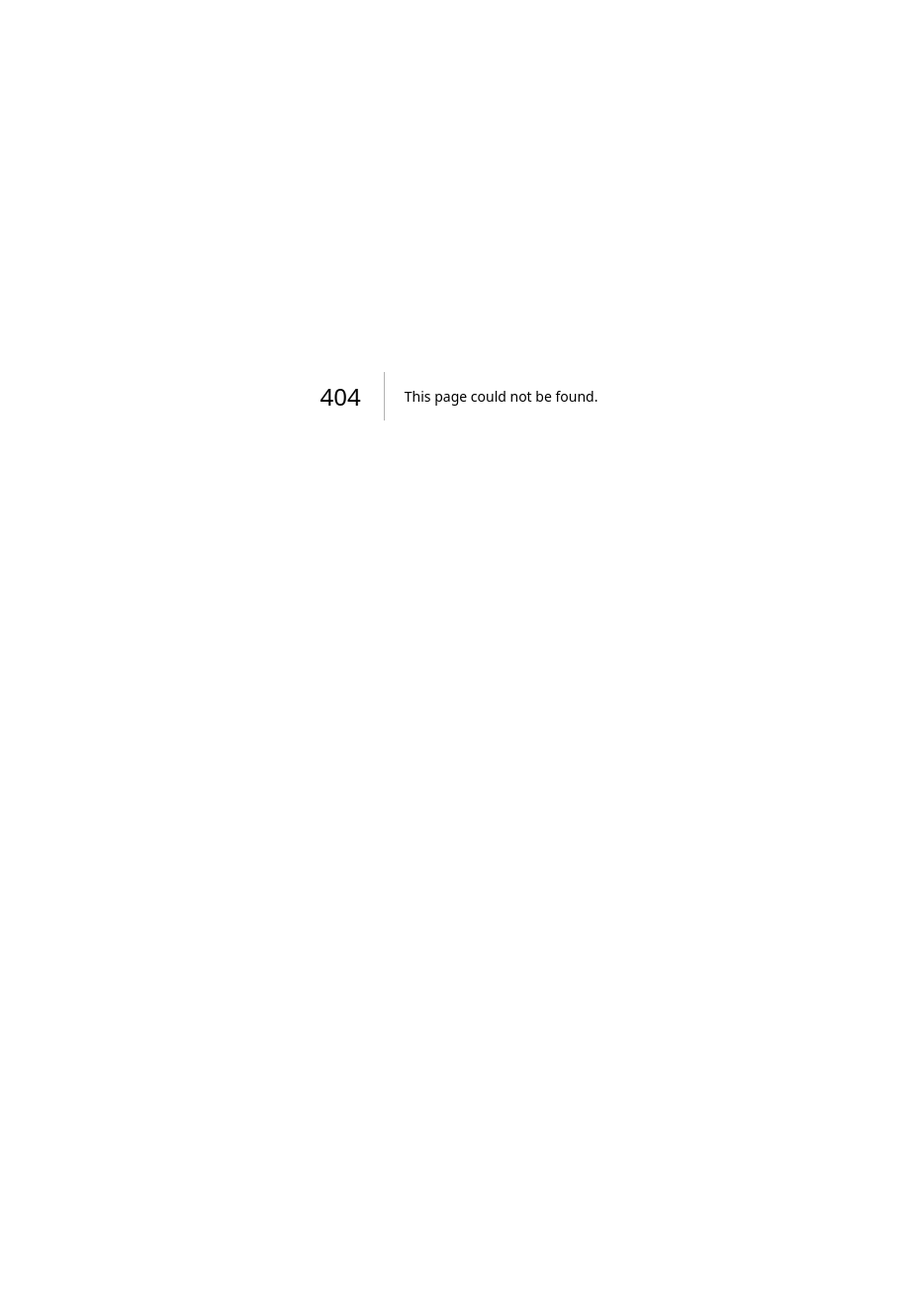
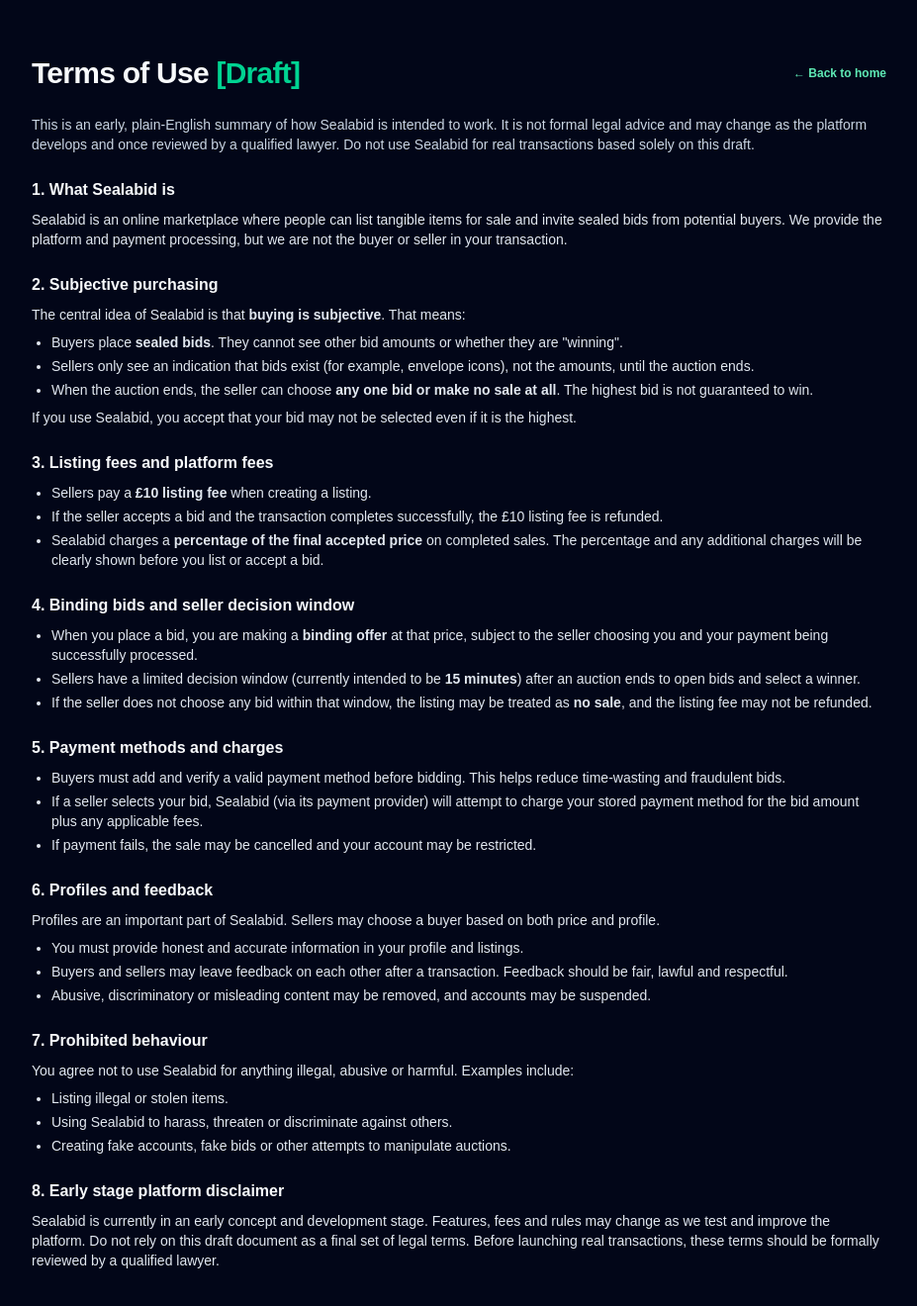
Before and after one commit to mcmors63/sealabid, a Next.js app: page /terms in a window 1280 px wide. Before the commit this address had no page. Shown: the top 1320 px of the page at 99% size, without its empty margins (176-1103 px from the left). Before the commit the page ends 800 px from the top, so only its background shows below. Built offline with nearby package versions, Linux system fonts and the light colour scheme.

Commit message:
Add Sealabid homepage and draft terms page

```diff
--- /dev/null
+++ b/app/terms/page.tsx
@@ -0,0 +1,208 @@
+// app/terms/page.tsx
+import Link from "next/link";
+
+export const metadata = {
+  title: "Terms – Sealabid",
+};
+
+export default function TermsPage() {
+  return (
+    <main className="min-h-screen bg-slate-950 text-slate-50">
+      <div className="mx-auto max-w-4xl px-4 py-10 sm:py-14">
+        <div className="mb-6 flex items-center justify-between gap-4">
+          <h1 className="text-2xl font-bold tracking-tight sm:text-3xl">
+            Terms of Use <span className="text-emerald-400">[Draft]</span>
+          </h1>
+          <Link
+            href="/"
+            className="text-xs font-semibold text-emerald-300 hover:text-emerald-200"
+          >
+            ← Back to home
+          </Link>
+        </div>
+
+        <p className="mb-6 text-sm text-slate-300">
+          This is an early, plain-English summary of how Sealabid is intended to
+          work. It is not formal legal advice and may change as the platform
+          develops and once reviewed by a qualified lawyer. Do not use Sealabid
+          for real transactions based solely on this draft.
+        </p>
+
+        <div className="space-y-6 text-sm text-slate-200">
+          <section>
+            <h2 className="mb-2 text-base font-semibold text-slate-50">
+              1. What Sealabid is
+            </h2>
+            <p>
+              Sealabid is an online marketplace where people can list tangible
+              items for sale and invite sealed bids from potential buyers. We
+              provide the platform and payment processing, but we are not the
+              buyer or seller in your transaction.
+            </p>
+          </section>
+
+          <section>
+            <h2 className="mb-2 text-base font-semibold text-slate-50">
+              2. Subjective purchasing
+            </h2>
+            <p className="mb-2">
+              The central idea of Sealabid is that{" "}
+              <span className="font-semibold">buying is subjective</span>. That
+              means:
+            </p>
+            <ul className="list-disc space-y-1 pl-5">
+              <li>
+                Buyers place <span className="font-semibold">sealed bids</span>.
+                They cannot see other bid amounts or whether they are
+                &quot;winning&quot;.
+              </li>
+              <li>
+                Sellers only see an indication that bids exist (for example,
+                envelope icons), not the amounts, until the auction ends.
+              </li>
+              <li>
+                When the auction ends, the seller can choose{" "}
+                <span className="font-semibold">
+                  any one bid or make no sale at all
+                </span>
+                . The highest bid is not guaranteed to win.
+              </li>
+            </ul>
+            <p className="mt-2">
+              If you use Sealabid, you accept that your bid may not be selected
+              even if it is the highest.
+            </p>
+          </section>
+
+          <section>
+            <h2 className="mb-2 text-base font-semibold text-slate-50">
+              3. Listing fees and platform fees
+            </h2>
+            <ul className="list-disc space-y-1 pl-5">
+              <li>
+                Sellers pay a <span className="font-semibold">£10 listing fee</span>{" "}
+                when creating a listing.
+              </li>
+              <li>
+                If the seller accepts a bid and the transaction completes
+                successfully, the £10 listing fee is refunded.
+              </li>
+              <li>
+                Sealabid charges a{" "}
+                <span className="font-semibold">
+                  percentage of the final accepted price
+                </span>{" "}
+                on completed sales. The percentage and any additional charges
+                will be clearly shown before you list or accept a bid.
+              </li>
+            </ul>
+          </section>
+
+          <section>
+            <h2 className="mb-2 text-base font-semibold text-slate-50">
+              4. Binding bids and seller decision window
+            </h2>
+            <ul className="list-disc space-y-1 pl-5">
+              <li>
+                When you place a bid, you are making a{" "}
+                <span className="font-semibold">binding offer</span> at that
+                price, subject to the seller choosing you and your payment being
+                successfully processed.
+              </li>
+              <li>
+                Sellers have a limited decision window (currently intended to be{" "}
+                <span className="font-semibold">15 minutes</span>) after an
+                auction ends to open bids and select a winner.
+              </li>
+              <li>
+                If the seller does not choose any bid within that window, the
+                listing may be treated as{" "}
+                <span className="font-semibold">no sale</span>, and the listing
+                fee may not be refunded.
+              </li>
+            </ul>
+          </section>
+
+          <section>
+            <h2 className="mb-2 text-base font-semibold text-slate-50">
+              5. Payment methods and charges
+            </h2>
+            <ul className="list-disc space-y-1 pl-5">
+              <li>
+                Buyers must add and verify a valid payment method before
+                bidding. This helps reduce time-wasting and fraudulent bids.
+              </li>
+              <li>
+                If a seller selects your bid, Sealabid (via its payment
+                provider) will attempt to charge your stored payment method for
+                the bid amount plus any applicable fees.
+              </li>
+              <li>
+                If payment fails, the sale may be cancelled and your account may
+                be restricted.
+              </li>
+            </ul>
+          </section>
+
+          <section>
+            <h2 className="mb-2 text-base font-semibold text-slate-50">
+              6. Profiles and feedback
+            </h2>
+            <p className="mb-2">
+              Profiles are an important part of Sealabid. Sellers may choose a
+              buyer based on both price and profile.
+            </p>
+            <ul className="list-disc space-y-1 pl-5">
+              <li>
+                You must provide honest and accurate information in your profile
+                and listings.
+              </li>
+              <li>
+                Buyers and sellers may leave feedback on each other after a
+                transaction. Feedback should be fair, lawful and respectful.
+              </li>
+              <li>
+                Abusive, discriminatory or misleading content may be removed,
+                and accounts may be suspended.
+              </li>
+            </ul>
+          </section>
+
+          <section>
+            <h2 className="mb-2 text-base font-semibold text-slate-50">
+              7. Prohibited behaviour
+            </h2>
+            <p className="mb-2">
+              You agree not to use Sealabid for anything illegal, abusive or
+              harmful. Examples include:
+            </p>
+            <ul className="list-disc space-y-1 pl-5">
+              <li>Listing illegal or stolen items.</li>
+              <li>
+                Using Sealabid to harass, threaten or discriminate against
+                others.
+              </li>
+              <li>
+                Creating fake accounts, fake bids or other attempts to manipulate
+                auctions.
+              </li>
+            </ul>
+          </section>
+
+          <section>
+            <h2 className="mb-2 text-base font-semibold text-slate-50">
+              8. Early stage platform disclaimer
+            </h2>
+            <p>
+              Sealabid is currently in an early concept and development stage.
+              Features, fees and rules may change as we test and improve the
+              platform. Do not rely on this draft document as a final set of
+              legal terms. Before launching real transactions, these terms
+              should be formally reviewed by a qualified lawyer.
+            </p>
+          </section>
+        </div>
+      </div>
+    </main>
+  );
+}
```
